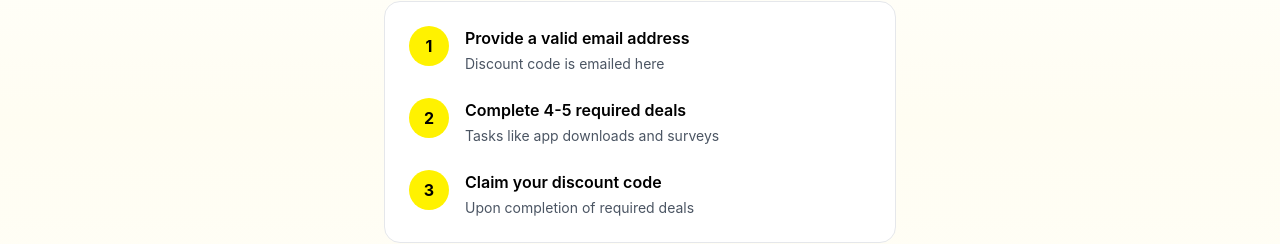
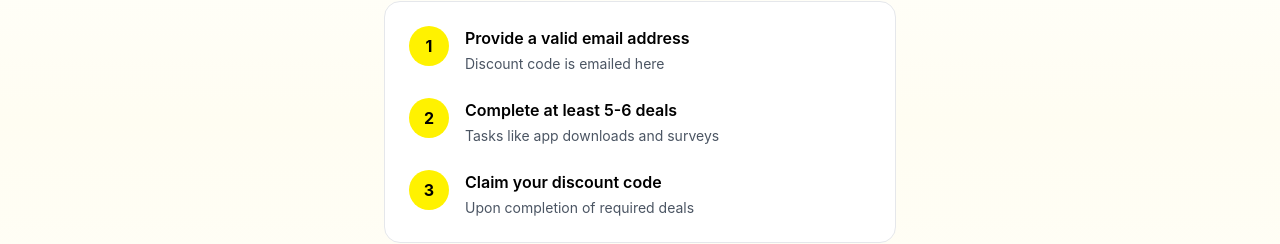
Before and after one commit to sanuxmudulu/shein, a React (Vite) app: page / in a window 1280 px wide. Shown: the part 191-435 px from the top of the page. Built offline with nearby package versions, Linux system fonts and the light colour scheme.

Commit message:
Update Index.tsx

```diff
--- a/src/pages/Index.tsx
+++ b/src/pages/Index.tsx
@@ -78,7 +78,7 @@ const Index = () => {
                 <h3 className="font-semibold text-black mb-1">
                   {[
                     "Provide a valid email address",
-                    "Complete 4-5 required deals",
+                    "Complete at least 5-6 deals",
                     "Claim your discount code",
                   ][i]}
                 </h3>
```
